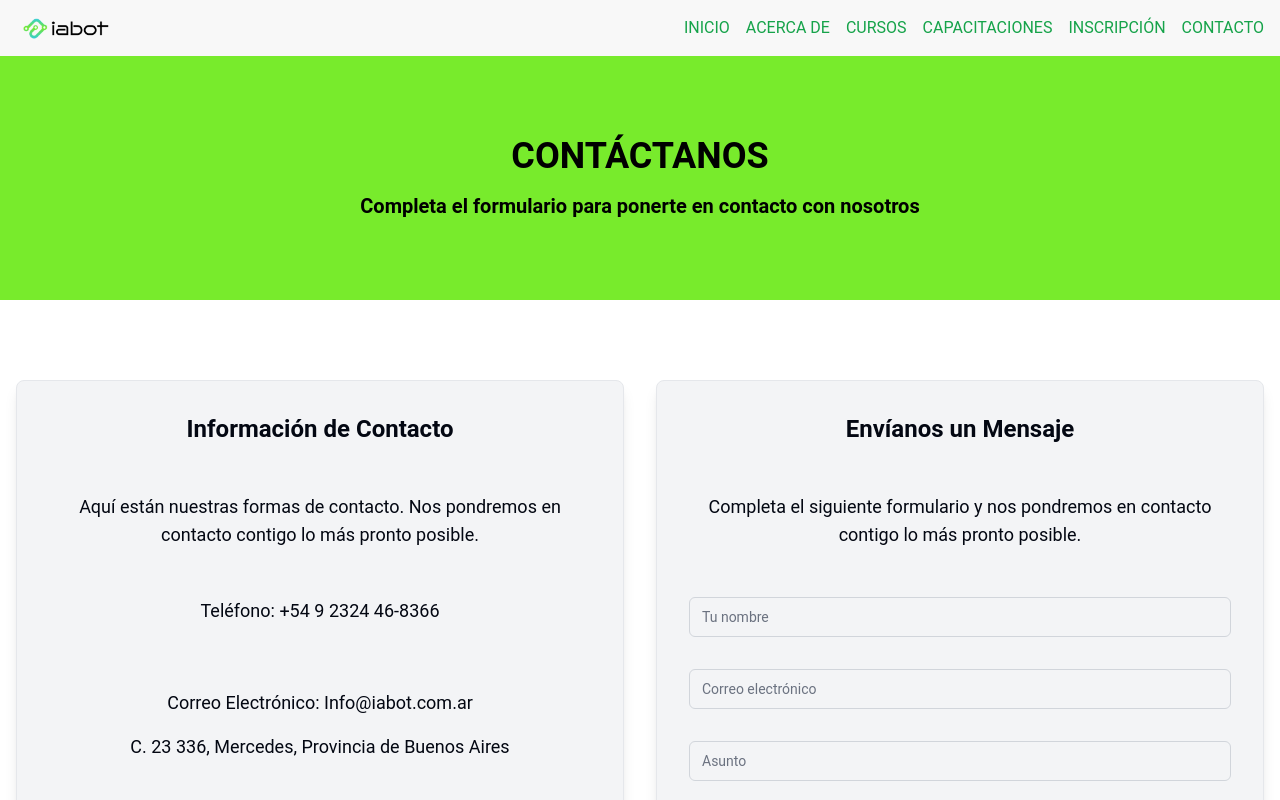
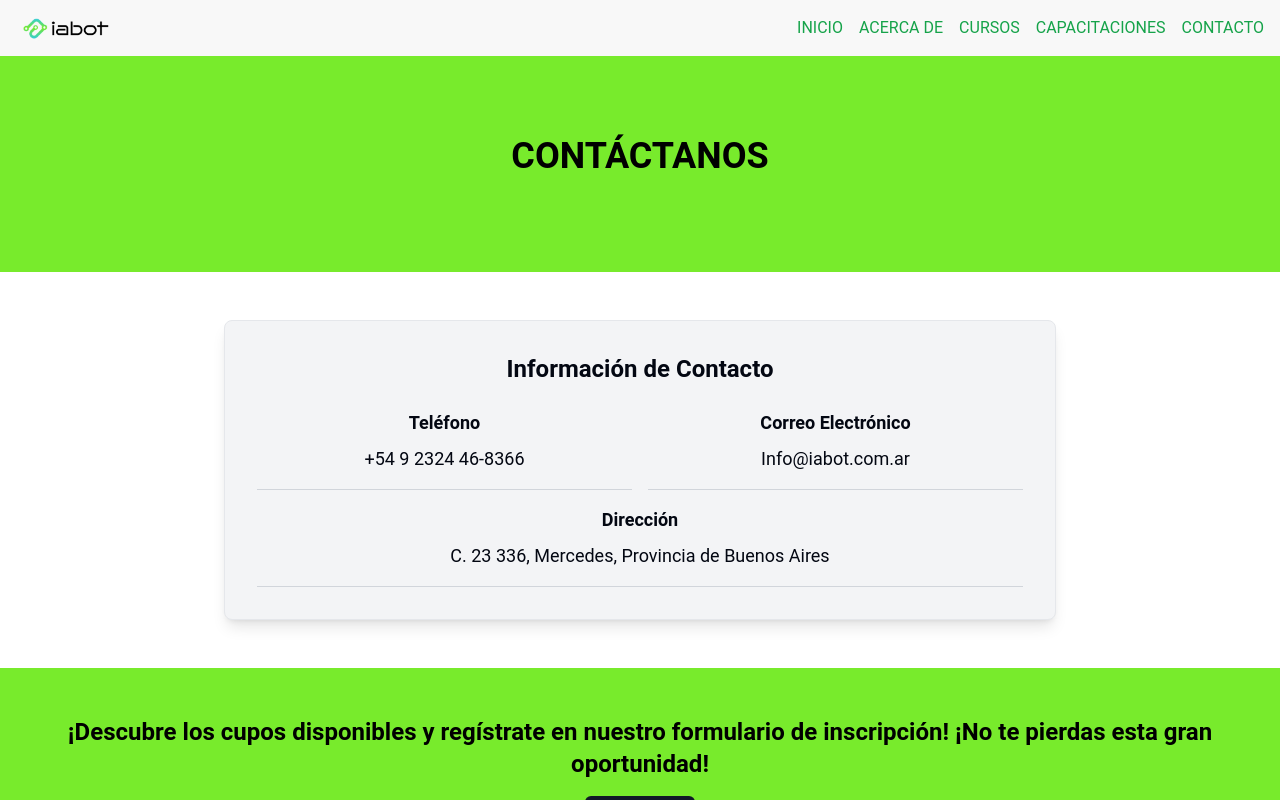
Before and after one commit to alexmp2602/iabot-v2, a Next.js app: page /Contacto in a window 1280 px wide. Shown: the top 800 px of the page. Built offline with nearby package versions, Linux system fonts and the light colour scheme; a web font is replaced by a local one.

Commit message:
Actualizar estilos de página y enlaces de inscripción y ubicación

```diff
--- a/src/app/Contacto/page.tsx
+++ b/src/app/Contacto/page.tsx
@@ -1,6 +1,6 @@
 import { CardContent, Card } from "@/components/ui/card";
 import { Input } from "@/components/ui/input";
-import { Textarea } from "@/components/ui/textarea"
+import { Textarea } from "@/components/ui/textarea";
 import { Button } from "@/components/ui/button";
 
 export default function Contacto() {
@@ -8,44 +8,57 @@ export default function Contacto() {
     <div className="bg-white text-black">
       <header className="text-center py-20 bg-verde-iabot">
         <h2 className="text-4xl font-bold mb-4">CONTÁCTANOS</h2>
-        <p className="text-xl font-semibold">
+        {/*<p className="text-xl font-semibold">
           Completa el formulario para ponerte en contacto con nosotros
-        </p>
+        </p>*/}
       </header>
       <main>
-        <section className="py-20">
-          <div className="container mx-auto px-4 grid grid-cols-1 md:grid-cols-2 gap-8">
+        <section className="py-12">
+          <div className="container px-4 gap-8">
+            <div className="flex justify-center">
+              <div className="w-full lg:w-2/3">
                 <Card className="shadow-lg rounded-lg overflow-hidden bg-gray-100 dark:bg-gray-700">
                   <CardContent className="p-8">
-                <h3 className="text-2xl font-bold text-center mb-12">
+                    <h3 className="text-2xl font-bold text-center mb-6">
                       Información de Contacto
                     </h3>
-                <p className="text-lg text-center mb-12">
-                  Aquí están nuestras formas de contacto. Nos pondremos en
-                  contacto contigo lo más pronto posible.
-                </p>
-                <div className="flex flex-col space-y-4">
-                  <p className="text-lg text-center mb-12">
-                    Teléfono:{" "}
-                    <a href="tel:+5492324468366">+54 9 2324 46-8366</a>
-                  </p>
-                  <p className="text-lg text-center mb-12">
-                    Correo Electrónico: {""}
-                    <a href="mailto:Info@iabot.com.ar">Info@iabot.com.ar</a>
+                    <div className="grid grid-cols-1 md:grid-cols-2 gap-4">
+                      <div className="flex flex-col items-center justify-center border-b border-gray-300 pb-4">
+                        <p className="text-lg font-semibold mb-2">Teléfono</p>
+                        <a href="tel:+5492324468366" className="text-lg">
+                          +54 9 2324 46-8366
+                        </a>
+                      </div>
+                      <div className="flex flex-col items-center justify-center border-b border-gray-300 pb-4">
+                        <p className="text-lg font-semibold mb-2">
+                          Correo Electrónico
                         </p>
                         <a
-                    className="text-lg text-center mb-12"
+                          href="mailto:Info@iabot.com.ar"
+                          className="text-lg"
+                        >
+                          Info@iabot.com.ar
+                        </a>
+                      </div>
+                      <div className="flex flex-col items-center justify-center border-b border-gray-300 pb-4 md:col-span-2">
+                        <p className="text-lg font-semibold mb-2">
+                          Dirección
+                        </p>
+                        <a
                           href="https://www.google.com/maps/search/?api=1&query=C+23+N+336,+Mercedes,+Provincia+de+Buenos+Aires"
                           target="_blank"
                           rel="noopener noreferrer"
+                          className="text-lg"
                         >
-                    {" "}
                           C. 23 336, Mercedes, Provincia de Buenos Aires
                         </a>
                       </div>
+                    </div>
                   </CardContent>
                 </Card>
-            <Card className="shadow-lg rounded-lg overflow-hidden bg-gray-100 dark:bg-gray-700">
+              </div>
+            </div>
+            {/*<Card className="shadow-lg rounded-lg overflow-hidden bg-gray-100 dark:bg-gray-700">
               <CardContent className="p-8">
                 <h3 className="text-2xl font-bold text-center mb-12">
                   Envíanos un Mensaje
@@ -55,27 +68,27 @@ export default function Contacto() {
                   contigo lo más pronto posible.
                 </p>
                 <Input
-                  className="w-full mb-8 bg-gray-100 dark:bg-gray-100 dark:text-black placeholder-black border border-gray-300 rounded-md"
+                  className="w-full mb-4 px-4 py-2 bg-gray-100 dark:bg-gray-100 dark:text-black placeholder-black border border-gray-300 rounded-md"
                   placeholder="Tu nombre"
                 />
                 <Input
-                  className="w-full mb-8 bg-gray-100 dark:bg-gray-100 dark:text-black border border-gray-300 rounded-md"
+                  className="w-full mb-4 px-4 py-2 bg-gray-100 dark:bg-gray-100 dark:text-black border border-gray-300 rounded-md"
                   placeholder="Correo electrónico"
                 />
                 <Input
-                  className="w-full mb-8 bg-gray-100 dark:bg-gray-100 dark:text-black border border-gray-300 rounded-md"
+                  className="w-full mb-4 px-4 py-2 bg-gray-100 dark:bg-gray-100 dark:text-black border border-gray-300 rounded-md"
                   placeholder="Asunto"
                 />
                 <Textarea
-                  className="w-full mb-8 bg-gray-100 dark:bg-gray-100 dark:text-black border border-gray-300 rounded-md"
+                  className="w-full mb-4 px-4 py-2 bg-gray-100 dark:bg-gray-100 dark:text-black border border-gray-300 rounded-md"
                   placeholder="Mensaje"
                   rows={4}
                 />
-                <Button className="bg-green-600 text-white hover:bg-green-700 transition-colors duration-200">
+                <Button className="w-full bg-green-600 text-white hover:bg-green-700 transition-colors duration-200 py-2 rounded-md">
                   Enviar Mensaje
                 </Button>
               </CardContent>
-            </Card>
+            </Card>*/}
           </div>
         </section>
       </main>
--- a/src/app/page.tsx
+++ b/src/app/page.tsx
@@ -9,7 +9,7 @@ export default function Home() {
     <div>
       <Navbar />
       <div className="bg-white text-black">
-        <header className="text-center py-20 bg-[#d9e778]">
+        <header className="text-center py-20 bg-verde-iabot">
           <h2 className="text-4xl font-bold mb-4">BIENVENIDOS A</h2>
           <h1 className="text-6xl font-bold mb-4">IABOT</h1>
           <p className="text-xl font-semibold">ROBÓTICA EDUCATIVA</p>
--- a/src/components/Cursos.tsx
+++ b/src/components/Cursos.tsx
@@ -9,7 +9,7 @@ import {
 import { Button } from "@/components/ui/button";
 import BookIcon from "@/components/icons/Book";
 
-export default function Cursos () {
+export default function Cursos() {
   return (
     <div className="grid grid-cols-1 sm:grid-cols-2 md:grid-cols-2 lg:grid-cols-3 gap-8 justify-items-center p-4 md:px-0 mx-auto max-w-7xl">
       <Card className="w-full md:w-[280px] bg-gray-100 dark:bg-gray-700 rounded-lg shadow-lg overflow-hidden flex flex-col justify-between">
@@ -23,12 +23,19 @@ export default function Cursos () {
             </CardDescription>
           </CardHeader>
           <CardContent className="p-4 flex justify-center">
-                    <BookIcon  />
+            <BookIcon />
           </CardContent>
         </div>
         <CardFooter className="flex justify-between p-4">
-                  <Button variant="ghost">Más Info</Button>
-                  <Button>Inscribirse</Button>
+          <Button>
+            <a
+              href="https://docs.google.com/forms/d/e/1FAIpQLSdOqv7K6jisyiLCJLVaXudGCL6BHCZAoo2DCNjW-XlSP99MwQ/viewform"
+              target="_blank"
+              rel="noopener noreferrer"
+            >
+              Inscribirse
+            </a>
+          </Button>
         </CardFooter>
       </Card>
       <Card className="w-full md:w-[280px] bg-gray-100 dark:bg-gray-700 rounded-lg shadow-lg overflow-hidden flex flex-col justify-between">
@@ -38,8 +45,8 @@ export default function Cursos () {
               Robótica Avanzada con LEGO Spike Essential
             </CardTitle>
             <CardDescription className="text-sm text-gray-300 dark:text-white">
-                      Requisitos: 1er año secundario o Introducción a Robótica
-                      con LEGO WeDo 2.0.
+              Requisitos: 1er año secundario o Introducción a Robótica con LEGO
+              WeDo 2.0.
             </CardDescription>
           </CardHeader>
           <CardContent className="p-4 flex justify-center">
@@ -47,8 +54,15 @@ export default function Cursos () {
           </CardContent>
         </div>
         <CardFooter className="flex justify-between p-4">
-                  <Button variant="ghost">Más Info</Button>
-                  <Button>Inscribirse</Button>
+          <Button>
+            <a
+              href="https://docs.google.com/forms/d/e/1FAIpQLSdOqv7K6jisyiLCJLVaXudGCL6BHCZAoo2DCNjW-XlSP99MwQ/viewform"
+              target="_blank"
+              rel="noopener noreferrer"
+            >
+              Inscribirse
+            </a>
+          </Button>
         </CardFooter>
       </Card>
       <Card className="w-full md:w-[280px] bg-gray-100 dark:bg-gray-700 rounded-lg shadow-lg overflow-hidden flex flex-col justify-between">
@@ -66,8 +80,15 @@ export default function Cursos () {
           </CardContent>
         </div>
         <CardFooter className="flex justify-between p-4">
-                  <Button variant="ghost">Más Info</Button>
-                  <Button>Inscribirse</Button>
+          <Button>
+            <a
+              href="https://docs.google.com/forms/d/e/1FAIpQLSdOqv7K6jisyiLCJLVaXudGCL6BHCZAoo2DCNjW-XlSP99MwQ/viewform"
+              target="_blank"
+              rel="noopener noreferrer"
+            >
+              Inscribirse
+            </a>
+          </Button>
         </CardFooter>
       </Card>
       <Card className="w-full md:w-[280px] bg-gray-100 dark:bg-gray-700 rounded-lg shadow-lg overflow-hidden flex flex-col justify-between">
@@ -77,7 +98,8 @@ export default function Cursos () {
               Robótica con Lego EV3
             </CardTitle>
             <CardDescription className="text-sm text-gray-300 dark:text-white">
-                      Requisitos: 2do año secundario o haber cursado todos los niveles anteriores.
+              Requisitos: 2do año secundario o haber cursado todos los niveles
+              anteriores.
             </CardDescription>
           </CardHeader>
           <CardContent className="p-4 flex justify-center">
@@ -85,8 +107,15 @@ export default function Cursos () {
           </CardContent>
         </div>
         <CardFooter className="flex justify-between p-4">
-                  <Button variant="ghost">Más Info</Button>
-                  <Button>Inscribirse</Button>
+          <Button>
+            <a
+              href="https://docs.google.com/forms/d/e/1FAIpQLSdOqv7K6jisyiLCJLVaXudGCL6BHCZAoo2DCNjW-XlSP99MwQ/viewform"
+              target="_blank"
+              rel="noopener noreferrer"
+            >
+              Inscribirse
+            </a>
+          </Button>
         </CardFooter>
       </Card>
       <Card className="w-full md:w-[280px] bg-gray-100 dark:bg-gray-700 rounded-lg shadow-lg overflow-hidden flex flex-col justify-between">
@@ -96,8 +125,8 @@ export default function Cursos () {
               Capacitación para Docentes
             </CardTitle>
             <CardDescription className="text-sm text-gray-300 dark:text-white">
-                      Capacitación y asesoramiento especializado para docentes
-                      de instituciones
+              Capacitación y asesoramiento especializado para docentes de
+              instituciones
             </CardDescription>
           </CardHeader>
           <CardContent className="p-4 flex justify-center">
@@ -105,10 +134,17 @@ export default function Cursos () {
           </CardContent>
         </div>
         <CardFooter className="flex justify-between p-4">
-                  <Button variant="ghost">Más Info</Button>
-                  <Button>Inscribirse</Button>
+          <Button>
+            <a
+              href="https://docs.google.com/forms/d/e/1FAIpQLSdOqv7K6jisyiLCJLVaXudGCL6BHCZAoo2DCNjW-XlSP99MwQ/viewform"
+              target="_blank"
+              rel="noopener noreferrer"
+            >
+              Inscribirse
+            </a>
+          </Button>
         </CardFooter>
       </Card>
     </div>
-    )
+  );
 }
--- a/src/components/Footer.tsx
+++ b/src/components/Footer.tsx
@@ -24,14 +24,20 @@ export default function Footer() {
             <InstagramIcon />
           </a>
           <a
-          href="https://api.whatsapp.com/send?phone=5492324468366&text=Hola,%20%C2%BFc%C3%B3mo%20est%C3%A1s?%20%F0%9F%98%8A%20Estamos%20interesados%20en%20inscribir%20a%20nuestros%20hijos%20en%20los%20talleres%20de%20rob%C3%B3tica.%20%C2%BFPodr%C3%ADas%20proporcionarnos%20informaci%C3%B3n%20sobre%20los%20cupos%20disponibles?%20%C2%A1Agradecemos%20su%20ayuda!"
+            href="https://api.whatsapp.com/send?phone=5492324468366&text=Hola,%20%C2%BFc%C3%B3mo%20est%C3%A1s?%20%F0%9F%98%8A%20Estamos%20interesados%20en%20inscribir%20a%20nuestros%20hijos%20en%20los%20talleres%20de%20rob%C3%B3tica.%20%C2%BFPodr%C3%ADas%20proporcionarnos%20informaci%C3%B3n%20sobre%20los%20cupos%20disponibles?%20%C2%A1Agradecemos%20su%20ayuda!"
             target="_blank"
             rel="noopener noreferrer"
           >
             <WhatsappIcon />
           </a>
         </div>
-        <p>Estamos en C 21 N 336, Mercedes, Provincia de Buenos Aires</p>
+        <a
+          href="https://www.google.com.ar/maps/place/C.+21+336,+Mercedes,+Provincia+de+Buenos+Aires/@-34.6550336,-59.4293762,586m/data=!3m2!1e3!4b1!4m6!3m5!1s0x95bc730b045eab23:0xda1891be9a9ab566!8m2!3d-34.6550336!4d-59.4293762!16s%2Fg%2F11h7s0b1vd?entry=ttu"
+          target="_blank"
+          rel="noopener noreferrer"
+        >
+          Estamos en C 21 N 336, Mercedes, Provincia de Buenos Aires
+        </a>
       </div>
     </footer>
   );
--- a/src/components/Inscription.tsx
+++ b/src/components/Inscription.tsx
@@ -8,7 +8,7 @@ export default function Inscription() {
           ¡Descubre los cupos disponibles y regístrate en nuestro formulario de
           inscripción! ¡No te pierdas esta gran oportunidad!
         </h4>
-        <a href="/Inscripcion">
+        <a href="https://docs.google.com/forms/d/e/1FAIpQLSdOqv7K6jisyiLCJLVaXudGCL6BHCZAoo2DCNjW-XlSP99MwQ/viewform" target="_blank" rel="noopener noreferrer">
         <Button>INSCRIBETE</Button>
         </a>
       </div>
--- a/src/components/Navbar.tsx
+++ b/src/components/Navbar.tsx
@@ -65,12 +65,6 @@ export default function Navbar() {
             </Link>
             <Link
               className=" text-green-600 hover:text-green-700"
-              href="/Inscripcion"
-            >
-              INSCRIPCIÓN
-            </Link>
-            <Link
-              className=" text-green-600 hover:text-green-700"
               href="/Contacto"
             >
               CONTACTO
@@ -119,13 +113,6 @@ export default function Navbar() {
                     onClick={closeMobileMenu}
                   >
                     CAPACITACIONES
-                  </Link>
-                  <Link
-                    className="mb-4 text-green-600 hover:text-green-700"
-                    href="/Inscripcion"
-                    onClick={closeMobileMenu}
-                  >
-                    INSCRIPCIÓN
                   </Link>
                   <Link
                     className="mb-4 text-green-600 hover:text-green-700"
```
Lines whose indentation alone changed are shown as unchanged.
